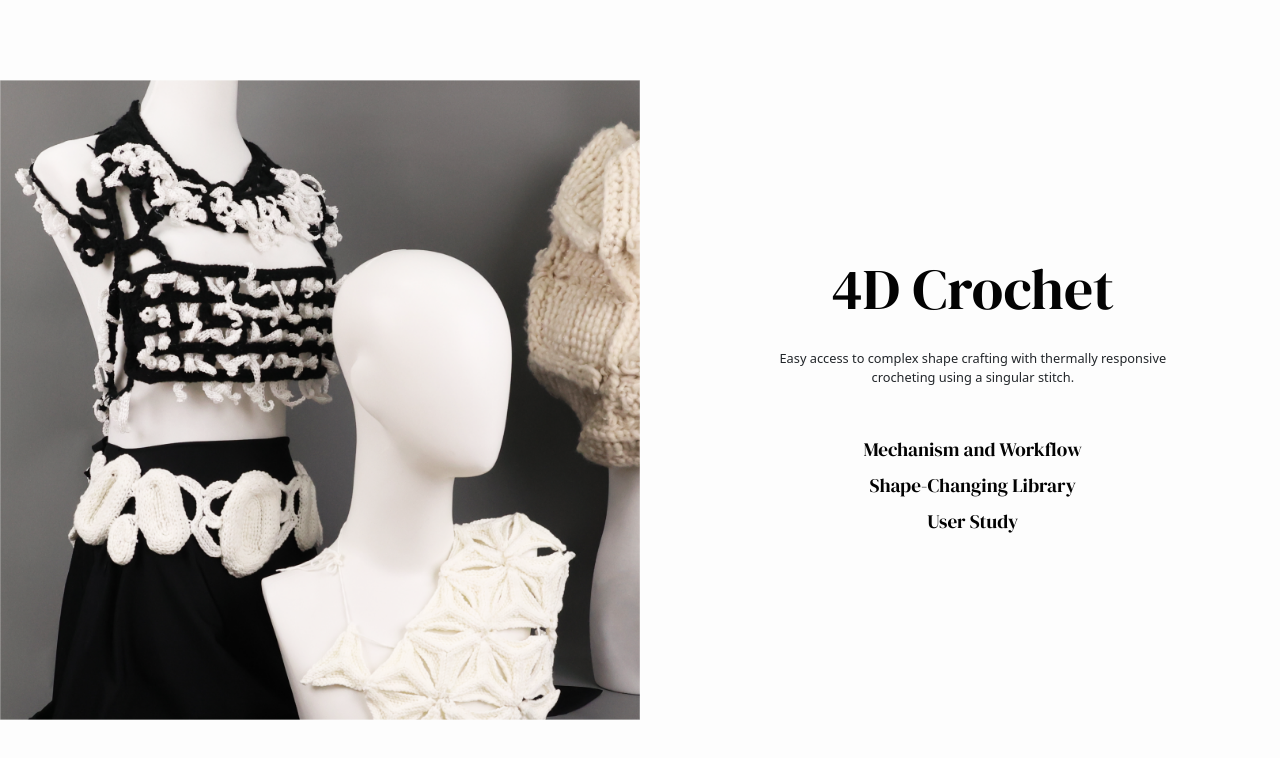
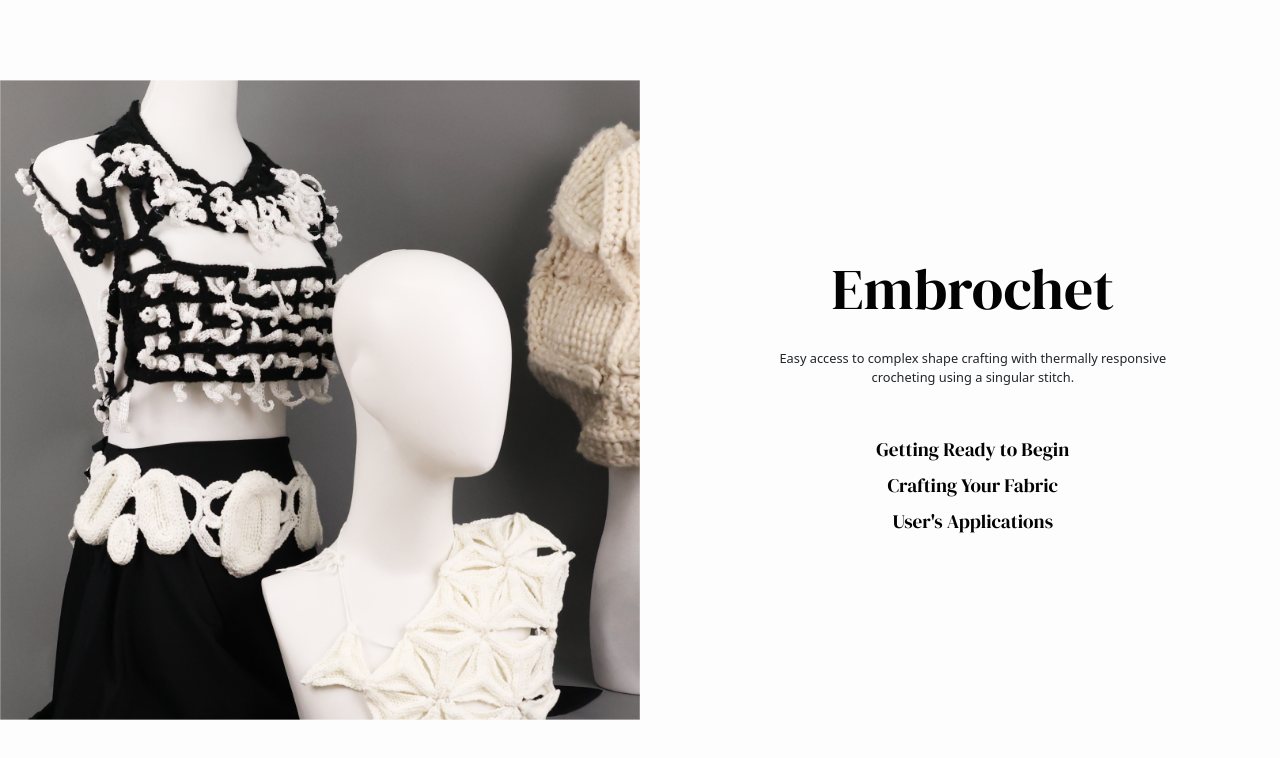
Before and after one commit to Mossinblue/Embrochet, a plain HTML site: page index.html in a window 1280 px wide. Drawn offline with nearby package versions, Linux system fonts and the light colour scheme.

Commit message:
Add files via upload

```diff
--- a/index.html
+++ b/index.html
@@ -3,7 +3,7 @@
 <head>
     <meta charset="UTF-8">
     <meta name="viewport" content="width=device-width, initial-scale=1.0">
-    <title>4D Crochet Document</title>
+    <title>Embrochet Document</title>
 
     <link href="https://cdn.jsdelivr.net/npm/bootstrap@5.1.2/dist/css/bootstrap.min.css" rel="stylesheet">
     <link href="https://fonts.googleapis.com/css2?family=Noto+Sans&display=swap" rel="stylesheet">
@@ -114,23 +114,23 @@
             <div style="display: flex; align-items: center; height: 100%;">
                 <div style="padding: 0 8rem 0 10rem;">
                     <div style="margin-bottom: 4rem;">
-                        <h1 style="text-align: center; margin-bottom: 2rem;">4D Crochet</h1>
+                        <h1 style="text-align: center; margin-bottom: 2rem;">Embrochet</h1>
                         <p style="text-align: center">Easy access to complex shape crafting with thermally responsive crocheting using a singular stitch.</p>
                     </div>
                     <div style="display: flex; flex-direction: column; align-items: center">
                         <div style="display: flex; margin-bottom: 1rem;">
-                            <a href="workflow.html">
-                                <h3>Mechanism and Workflow</h3>
+                            <a href="tools.html">
+                                <h3>Getting Ready to Begin</h3>
                             </a>
                         </div>
                         <div style="display: flex; margin-bottom: 1rem;">
-                            <a href="library.html">
-                                <h3>Shape-Changing Library</h3>
+                            <a href="workflow.html">
+                                <h3>Crafting Your Fabric</h3>
                             </a>
                         </div>
                         <div style="display: flex; margin-bottom: 1rem;">
-                            <a href="userstudy.html">
-                                <h3>User Study</h3>
+                            <a href="sample.html">
+                                <h3>User's Applications</h3>
                             </a>
                         </div>
                     </div>
```
